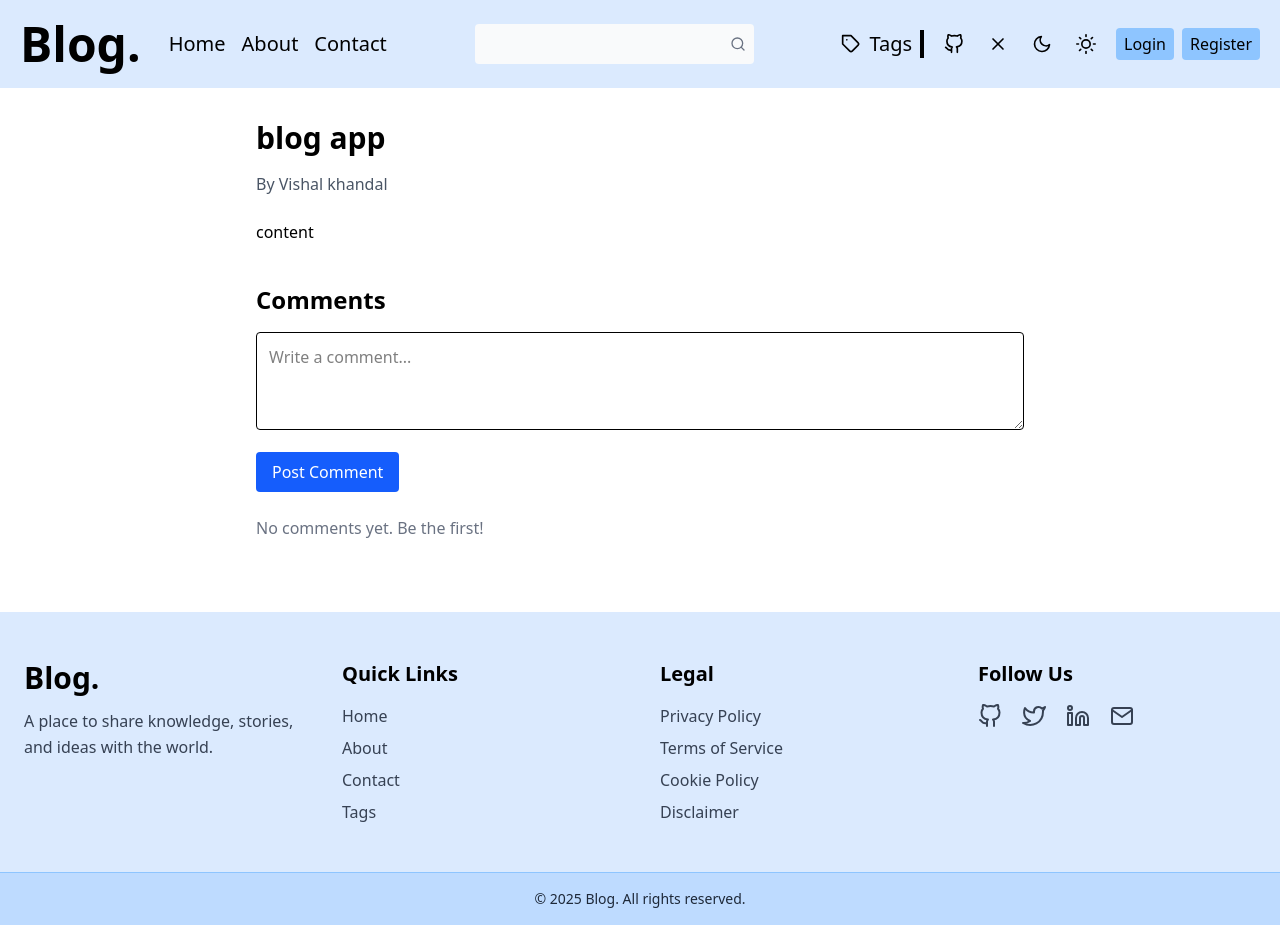
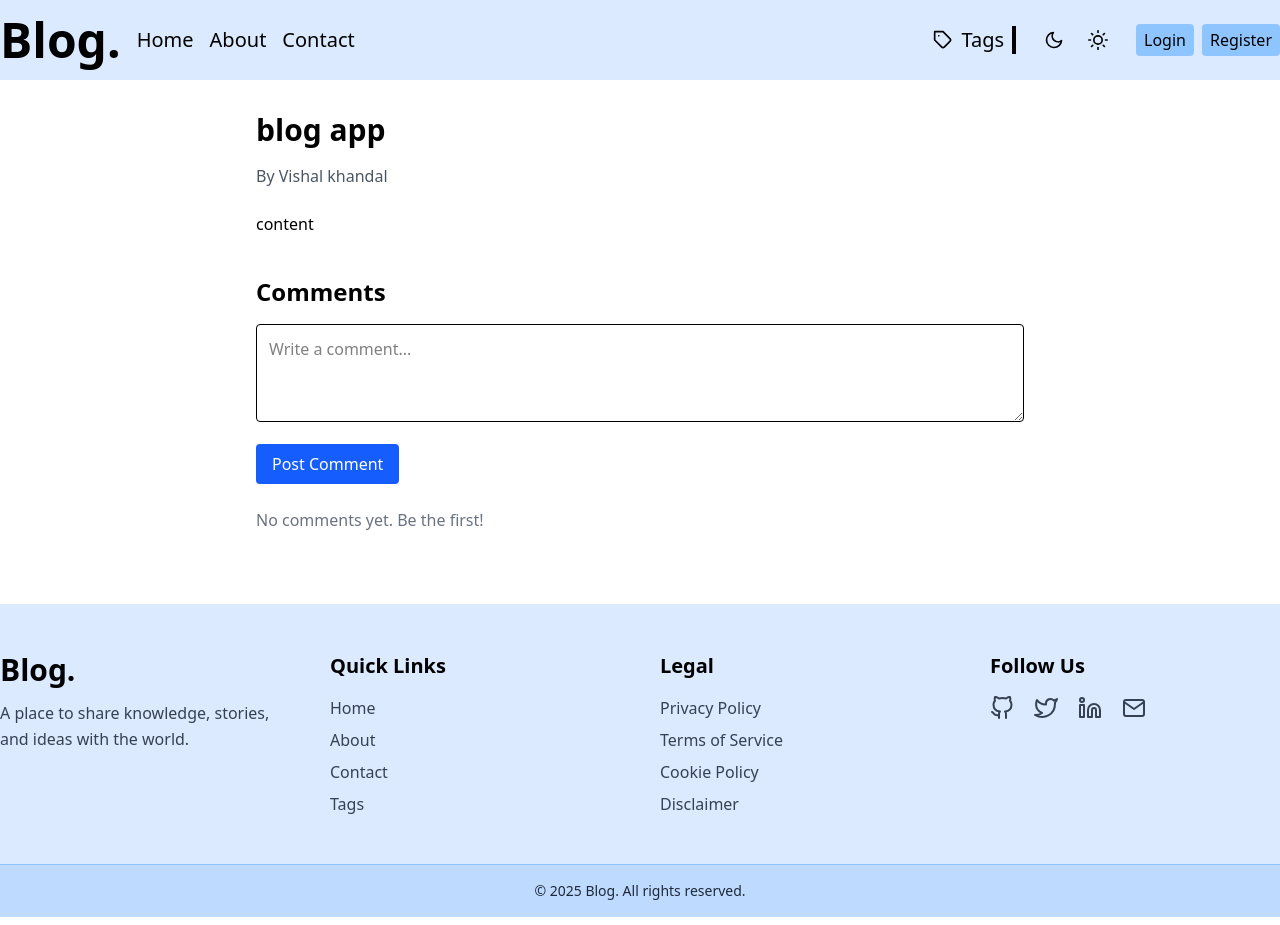
Before and after one commit to Vishalkhandal/blog-app, a React (Vite) app: page /post/1 in a window 1280 px wide. Built offline with nearby package versions, Linux system fonts and the light colour scheme.

Commit message:
add home landing page

```diff
--- a/src/components/Footer.jsx
+++ b/src/components/Footer.jsx
@@ -4,7 +4,7 @@ import { FiGithub, FiTwitter, FiLinkedin, FiMail } from 'react-icons/fi'
 function Footer() {
   return (
     <footer className="bg-blue-100 text-black mt-10">
-      <div className="max-w-7xl mx-auto px-6 py-12 grid grid-cols-1 md:grid-cols-4 gap-10">
+      <div className="max-w-7xl mx-auto py-12 grid grid-cols-1 md:grid-cols-4 gap-10">
         {/* Brand + Description */}
         <div>
           <h2 className="text-3xl font-bold mb-3">Blog.</h2>
--- a/src/components/Header.jsx
+++ b/src/components/Header.jsx
@@ -1,50 +1,77 @@
-import React from 'react'
-import { FiGithub, FiMoon, FiSun, FiTag, FiX } from 'react-icons/fi'
-import { FiSearch } from 'react-icons/fi'
+import React, { useState } from 'react';
+import { FiGithub, FiMoon, FiSun, FiTag, FiX, FiMenu, FiSearch } from 'react-icons/fi';
 
 function Header() {
+  const [menuOpen, setMenuOpen] = useState(false);
+
   return (
-    <div className='flex items-center justify-between bg-blue-100 p-5'>
-      <div className='flex items-center justify-start gap-5'>
-        <h2 className='text-5xl font-bold pr-2'>Blog.</h2>
-        <ul className='flex items-center gap-4 text-xl'>
-          <li className='hover:text-blue-900 hover:border-b-2'>Home</li>
-          <li className='hover:text-blue-900 hover:border-b-2'>About</li>
-          <li className='hover:text-blue-900 hover:border-b-2'>Contact</li>
+    <div className='bg-blue-100'>
+      <div className='max-w-7xl mx-auto flex items-center justify-between py-4 px-4 md:px-0'>
+        {/* Logo & Nav */}
+        <div className='flex items-center justify-between w-full md:w-auto'>
+          <h2 className='text-3xl md:text-5xl font-bold'>Blog.</h2>
+
+          {/* Desktop Nav */}
+          <ul className='hidden md: ml-4 md:flex items-center gap-4 text-xl'>
+            <li className='hover:text-blue-900 hover:border-b-2 cursor-pointer'>Home</li>
+            <li className='hover:text-blue-900 hover:border-b-2 cursor-pointer'>About</li>
+            <li className='hover:text-blue-900 hover:border-b-2 cursor-pointer'>Contact</li>
           </ul>
+          {/* Hamburger menu for mobile */}
+          <button
+            className='md:hidden text-2xl'
+            onClick={() => setMenuOpen(!menuOpen)}
+          >
+            {menuOpen ? <FiX /> : <FiMenu />}
+          </button>
         </div>
-      <div className='flex items-center justify-center'>
-        <form className='flex gap-4 bg-gray-50 p-2 rounded'>
-          <input type="text" className='bg-gray-50 border-none outline-0' />
-          <button className='text-gray-500'><FiSearch /></button>
-        </form>
+
+
+
+        {/* Right Controls */}
+        <div className='hidden md:flex items-center gap-4'>
+
+
+          <button className='cursor-pointer flex items-center gap-2 text-xl pr-2 border-r-4'><span><FiTag /></span><span>Tags</span></button>
+
+          <ul className='md:flex items-center text-xl'>
+            <li className='hover:bg-black hover:text-white rounded p-3 cursor-pointer'><FiMoon /></li>
+            <li className='hover:bg-black hover:text-white rounded p-3 cursor-pointer'><FiSun /></li>
+          </ul>
+          <div className='md:flex items-center gap-2'>
+            <button className='py-1 px-2 hover:bg-blue-400 bg-blue-300 text-black rounded cursor-pointer'>Login</button>
+            <button className='py-1 px-2 hover:bg-blue-400 bg-blue-300 text-black rounded cursor-pointer'>Register</button>
           </div>
-      <div className='flex items-center gap-2'>
-        <div className='flex items-center gap-2 text-xl pr-2 border-r-4'>
+        </div>
+      </div>
+
+      {/* Mobile Nav */}
+      {menuOpen && (
+        <div className='md:hidden px-4 pb-4'>
+          <ul className='flex flex-col gap-2 text-xl'>
+            <li className='hover:text-blue-900 cursor-pointer'>Home</li>
+            <li className='hover:text-blue-900 cursor-pointer'>About</li>
+            <li className='hover:text-blue-900 cursor-pointer'>Contact</li>
+          </ul>
+
+          <div className='flex flex-col gap-4 mt-4'>
+            <div className='flex items-center gap-2 text-xl pb-2'>
               <FiTag />
               <p>Tags</p>
             </div>
-        <div>
-          <ul className='flex items-center text-xl'>
-            <li className='hover:bg-blue-300 hover:text-black rounded p-3'><FiGithub /></li>
-            <li className='hover:bg-blue-300 hover:text-black rounded p-3'><FiX /></li>
+            <ul className='flex gap-2 text-xl'>
               <li className='hover:bg-black hover:text-white rounded p-3'><FiMoon /></li>
               <li className='hover:bg-black hover:text-white rounded p-3'><FiSun /></li>
             </ul>
-        </div>
-        <div className='flex items-center gap-2'>
-          {/* <img src="https://images.unsplash.com/photo-1472099645785-5658abf4ff4e?ixlib=rb-1.2.1&ixid=eyJhcHBfaWQiOjEyMDd9&auto=format&fit=facearea&facepad=2&w=256&h=256&q=80"
-            alt="" className='size-8 rounded-full' />
-          <p>
-            <span>Hi,</span>Vishal
-          </p> */}
-
-          <button className='py-1 px-2 hover:bg-blue-400 bg-blue-300 text-black rounded'>Login</button>
-          <button className='py-1 px-2 hover:bg-blue-400 bg-blue-300 text-black rounded'>Register</button>
+            <div className='flex gap-2'>
+              <button className='w-full py-1 px-2 hover:bg-blue-400 bg-blue-300 text-black rounded cursor-pointer'>Login</button>
+              <button className='w-full py-1 px-2 hover:bg-blue-400 bg-blue-300 text-black rounded cursor-pointer'>Register</button>
             </div>
           </div>
         </div>
-  )
+      )}
+    </div>
+  );
 }
 
-export default Header
+export default Header;
--- a/src/layouts/MainLayout.jsx
+++ b/src/layouts/MainLayout.jsx
@@ -6,13 +6,15 @@ import { Outlet } from 'react-router'
 
 function MainLayout() {
     return (
-        <div className='flex flex-col min-h-screen'>
+        <>
+         <div className='flex flex-col min-h-screen'>
             <Header />
-            <main className='container mx-auto px-4 pyy-6'>
+            <main className='container mx-auto'>
                 <Outlet />
             </main>
             <Footer />
-        </div>
+         </div>
+        </>
     )
 }
 
--- a/src/pages/CreateBlog.jsx
+++ b/src/pages/CreateBlog.jsx
@@ -13,11 +13,13 @@ import { Editor } from "@tinymce/tinymce-react";
 
 const CreateBlog = () => {
   const [title, setTitle] = useState("");
+  const [author, setAuthor] = useState("");
   const [content, setContent] = useState("");
 
   const handleSubmit = (e) => {
     e.preventDefault();
     setTitle("");
+    setAuthor("");
     setContent("");
   };
 
@@ -31,6 +33,13 @@ const CreateBlog = () => {
           placeholder="Title"
           value={title}
           onChange={(e) => setTitle(e.target.value)}
+        />
+        <input
+          type="text"
+          className="w-full border px-3 py-2 rounded"
+          placeholder="Author"
+          value={author}
+          onChange={(e) => setAuthor(e.target.value)}
         />
         <Editor
           apiKey="t9efgvxeypkl6u9pp2mqflniqoao020rf2asbgcbpesdvb40" // Optional if you're using TinyMCE Cloud
```
Also changed, not shown: src/pages/Home.jsx (+116 -110 lines), code.txt. Lines whose indentation alone changed are shown as unchanged.
